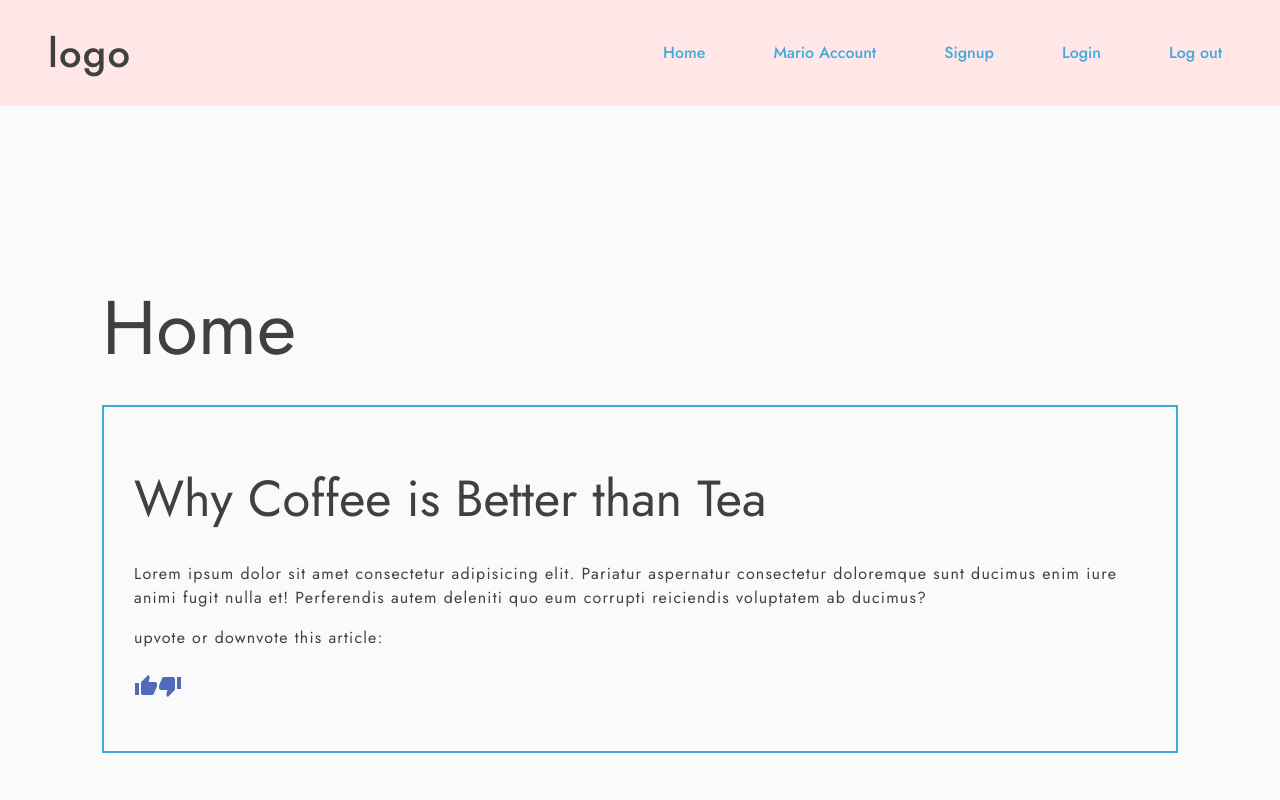
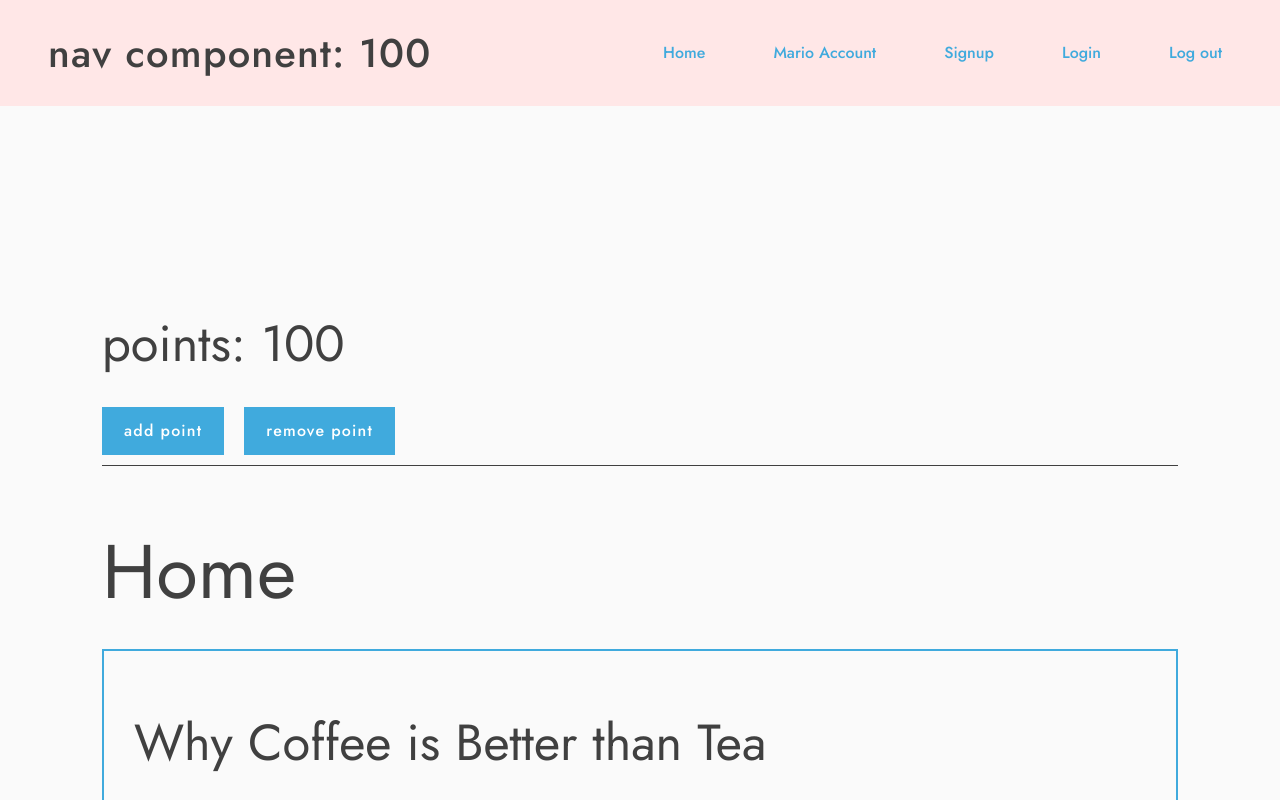
Before and after one commit to qaiswardag/vuex-4-composition-api-firebase-auth-blog, a Vue app: page / in a window 1280 px wide. Shown: the top 800 px of the page. Built offline with nearby package versions, Linux system fonts and the light colour scheme.

Commit message:
vuex with option api

```diff
--- a/src/components/Navigation.vue
+++ b/src/components/Navigation.vue
@@ -1,7 +1,7 @@
 <template>
   <header class="header">
     <div class="logo">
-      <router-link :to="{name: 'Home'}" class="logo">logo</router-link>
+      <router-link :to="{name: 'Home'}" class="logo">nav component: {{points}}</router-link>
     </div>
     <nav class="main-nav">
       <ul class="main-nav-list">
@@ -17,7 +17,15 @@
   </header>
 </template>
 
+
 <script>
+export default {
+  computed: {
+    points() {
+      return this.$store.state.points
+    },
+  },
+}
 </script>
 
 <style>
--- a/src/main.js
+++ b/src/main.js
@@ -2,6 +2,7 @@ import { createApp } from 'vue';
 import App from './App.vue';
 import router from './router';
 import store from './store';
+// global styles
 import './assets/css/main.css';
 
 createApp(App).use(store).use(router).mount('#app');
--- a/src/store/index.js
+++ b/src/store/index.js
@@ -2,9 +2,13 @@ import { createStore } from 'vuex';
 
 export default createStore({
   state: {
-    points: 10,
+    points: 100,
   },
-  mutations: {},
+  mutations: {
+    updatePoint(state, payload) {
+      state.points = state.points + payload;
+    },
+  },
   actions: {},
   modules: {},
 });
--- a/src/views/Home.vue
+++ b/src/views/Home.vue
@@ -1,7 +1,14 @@
 <template>
   <section>
     <div class="container">
+
+      <h2>points: {{points}}</h2>
+      <button @click="updatePoint(1)" class="btn mr-2">add point</button>
+      <button @click="updatePoint(-1)" class="btn">remove point</button>
+      <hr class="mb-6">
+
       <h1>Home</h1>
+      <!-- Vuex basics -->
 
       <div v-for="blog in blogs" :key="blog.id" class="grid grid--1-cols">
         <div class="blog">
@@ -24,7 +31,6 @@
 
 <script>
 import { ref } from 'vue'
-import createStore from '../store/index'
 export default {
   setup() {
     const blogs = ref([
@@ -33,12 +39,26 @@ export default {
       { title: 'Mario vs Luigi, Ultimate Showdown', id: 3 },
     ])
     //
-    console.log('see', createStore.state.points)
-    //
     //
     return { blogs }
   },
+  //
+  //
+  methods: {
+    updatePoint(points) {
+      this.$store.commit('updatePoint', points)
+    },
+  },
+  //
+  //
+  computed: {
+    points() {
+      return this.$store.state.points
+    },
+  },
+  //
 }
+//
 </script>
 
 
--- a/src/views/users/Account.vue
+++ b/src/views/users/Account.vue
@@ -7,4 +7,5 @@
 </template>
 
 <script>
+export default {}
 </script>
```
